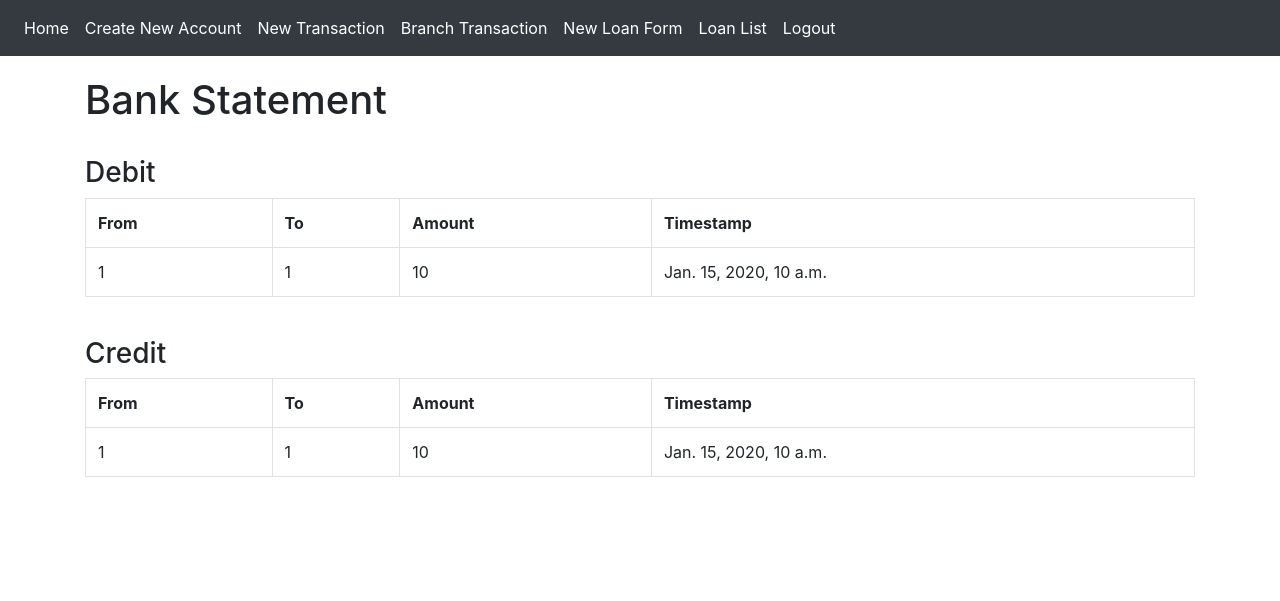
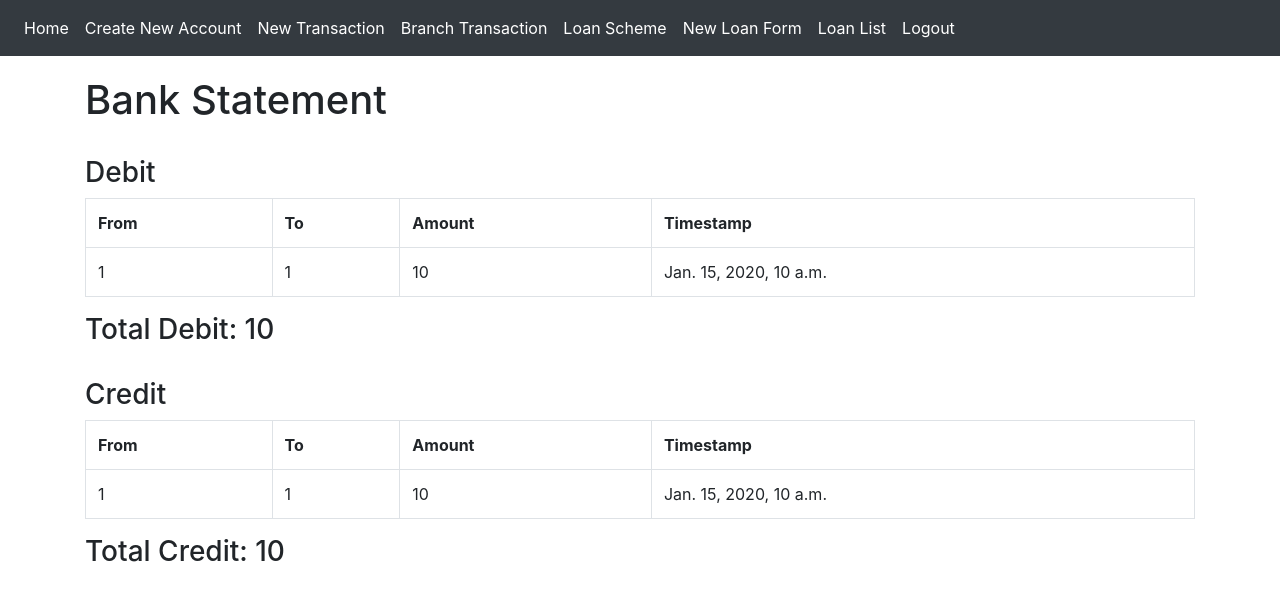
Before and after one commit to Hasan-Saju/BankBase, a Django app: page /statement/1/ in a window 1280 px wide. Shown: the top 601 px of the page. Run offline with Django 3.2, Linux system fonts and the light colour scheme; a user stored in the database is signed in; tables that the repository leaves empty hold one stand-in row (values such as "Sample post"); some libraries are stand-ins or nearby versions.

Commit message:
done with back

```diff
--- a/BankBase/bank/urls.py
+++ b/BankBase/bank/urls.py
@@ -15,6 +15,7 @@ urlpatterns = [
     path('new_account/', views.new_account, name='new_account'),
     path('transaction/', views.transaction_list.as_view(), name='transaction'),
     path('transaction_form/', views.transaction_form, name='transaction_form'),
+     path('loan_scheme/', views.loan_scheme, name='loan_scheme'),
     path('loan_form/', views.loan_form, name='loan_form'),
     path('loan/', views.loan_list.as_view(), name='loan'),
     path('statement/<int:account_id>/', views.bank_statement, name='statement'),
--- a/BankBase/bank/views.py
+++ b/BankBase/bank/views.py
@@ -142,7 +142,16 @@ def transaction_form(request):
 
 def bank_statement(request,account_id):
     account_info_send=Transaction.objects.filter(sourceAccount=account_id)
+    totalSend=0
+    totalSend=sum(account_info_send.values_list('amount',flat=True))
+
     account_info_receive=Transaction.objects.filter(destAccount=account_id)
+    totalReceive=0
+    totalReceive=sum(account_info_receive.values_list('amount',flat=True))
 
-    diction={'send':account_info_send,'receive':account_info_receive}
+    diction={'send':account_info_send,'totalSend':totalSend,'receive':account_info_receive,'totalReceive':totalReceive}
     return render(request,'statement.html',context=diction)
+
+def loan_scheme(request):
+    dict={}
+    return render(request,'loan_scheme.html',context=dict)
--- a/BankBase/templates/base.html
+++ b/BankBase/templates/base.html
@@ -43,6 +43,10 @@
             </li>
 
             <li class="nav-item active">
+                <a class="nav-link" href="{% url 'bank:loan_scheme' %}">Loan Scheme</a>
+            </li>
+
+            <li class="nav-item active">
                 <a class="nav-link" href="{% url 'bank:loan_form' %}">New Loan Form</a>
             </li>
 
--- /dev/null
+++ b/BankBase/templates/loan_scheme.html
@@ -0,0 +1,6 @@
+{% extends 'base.html' %}
+{% block body_block %}
+<h3>Our Loan Schemes</h3>
+
+
+{% endblock %}
--- a/BankBase/templates/statement.html
+++ b/BankBase/templates/statement.html
@@ -26,6 +26,8 @@ Bank Statement
 {% endfor %}
 </table>
 
+<h3>Total Debit: {{totalSend}} </h3>
+
 <br>
 
 <h3>Credit</h3>
@@ -47,5 +49,6 @@ Bank Statement
 {% endfor %}
 
 </table>
+<h3>Total Credit: {{totalReceive}} </h3>
 
 {% endblock %}
```
